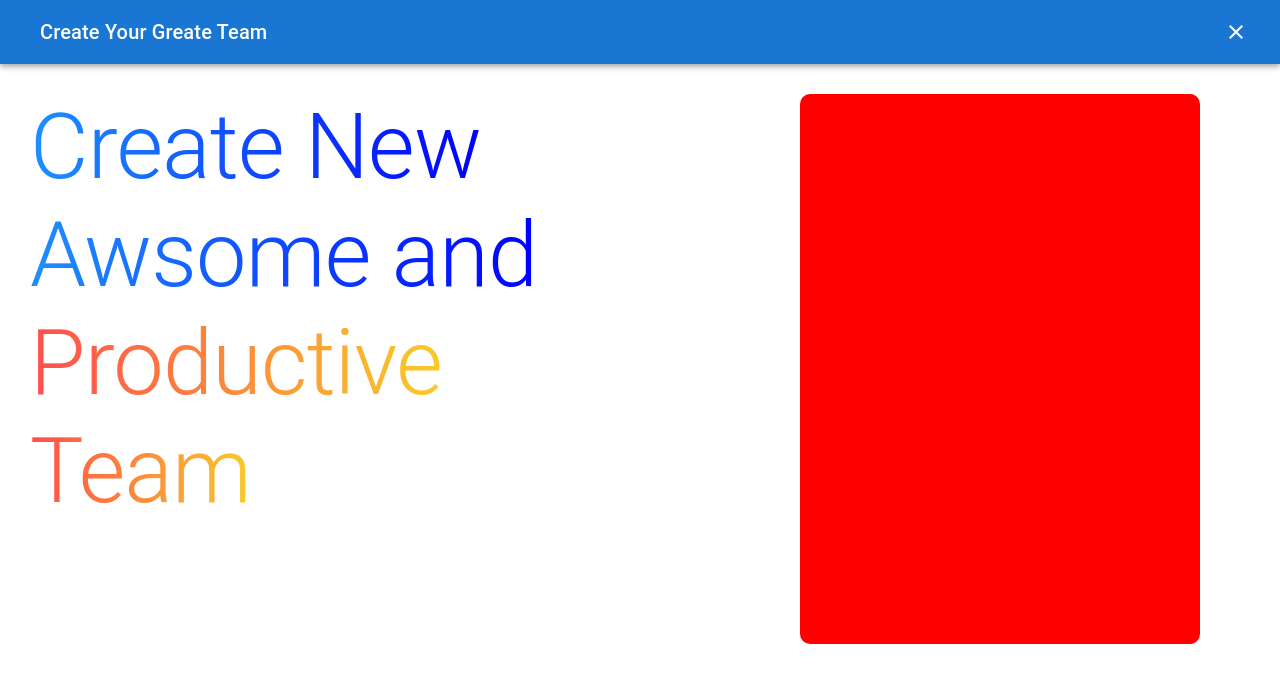
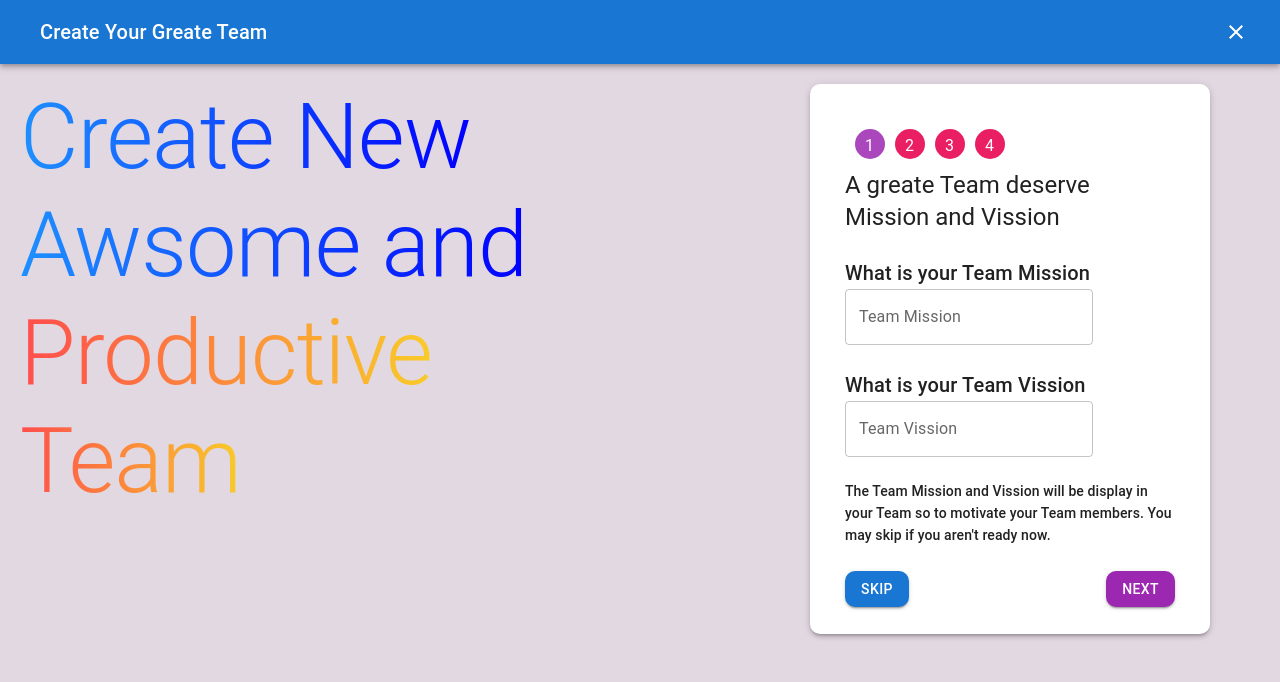
Before and after one commit to RamazaniMwemedi/Covale-Web-Version, a Next.js app in the folder soga/: page /components/CreateTeam in a window 1280 px wide. Shown: the top 682 px of the page. Built offline with nearby package versions, Linux system fonts and the light colour scheme.

Commit message:
Added 2 components which are for TeamNamingForm and TeamMissionVission

```diff
--- a/soga/pages/components/CreateTeam.js
+++ b/soga/pages/components/CreateTeam.js
@@ -13,12 +13,17 @@ import CloseIcon from "@mui/icons-material/Close";
 import Slide from "@mui/material/Slide";
 import PropTypes from "prop-types";
 import { Box } from "@mui/system";
+import { lightBlue, purple } from "@mui/material/colors";
+
+import { Checkbox, Paper, TextField } from "@mui/material";
+import { useTheme } from "@emotion/react";
 
 const Transition = React.forwardRef(function Transition(props, ref) {
   return <Slide direction="left" ref={ref} {...props} />;
 });
 
 const CreateTeam = ({ toggleShowTeam }) => {
+  const theme = useTheme();
   return (
     <div>
       <Dialog
@@ -43,12 +48,16 @@ const CreateTeam = ({ toggleShowTeam }) => {
           </Toolbar>
         </AppBar>
         {/* Body */}
+
         <Box
           sx={{
             display: "flex",
             justifyContent: "space-between",
-
-            margin: "30px",
+            backgroundColor: theme.colors.background,
+            height: "100vh",
+            width: "100vw",
+            margin: "0px",
+            padding: "20px",
           }}
         >
           {/* Left */}
@@ -87,15 +96,31 @@ const CreateTeam = ({ toggleShowTeam }) => {
             </Typography>
           </Box>
           {/* Right */}
-          <Box
+          <Paper
             sx={{
               height: "550px",
               width: "400px",
-              backgroundColor: "red",
               borderRadius: "10px",
-              marginRight:"50px"
+              marginRight: "50px",
+              padding: "35px",
             }}
-          ></Box>
+            elevation={3}
+          >
+            <Box
+              sx={{
+                display: "flex",
+                width: "fit-content",
+                margin: "10px",
+                gap: "10px",
+              }}
+            >
+              <Step number={1} passed={true} />
+              <Step number={2} passed={false} />
+              <Step number={3} passed={false} />
+              <Step number={4} passed={false} />
+            </Box>
+            <TeamMissionVission />
+          </Paper>
         </Box>
       </Dialog>
     </div>
@@ -104,3 +129,124 @@ const CreateTeam = ({ toggleShowTeam }) => {
 CreateTeam.propTypes = {};
 
 export default CreateTeam;
+
+const TeamNamingForm = ({ teamNameChangeHAndler }) => {
+  const label = { inputProps: { "aria-label": "Checkbox demo" } };
+  return (
+    <Box>
+      <Typography variant="h6">How would you like to name your team</Typography>
+      <br />
+      <TextField
+        id="outlined-basic"
+        color="secondary"
+        label="Team Name"
+        variant="outlined"
+        sx={{
+          borderRadius: "10px",
+        }}
+      />
+      <br />
+      <br />
+      <Box sx={{ display: "flex", justifyContent: "space-between" }}>
+        <Typography variant="h6">Would you like it to be private ?</Typography>
+        <Checkbox {...label} defaultChecked color="secondary" />
+      </Box>
+      <br />
+      <Typography variant="subtitle2">
+        By Private, we mean it won't be visible by people whom are not members
+        or not invited
+      </Typography>
+      <br />
+      <br />
+      <Box sx={{}}>
+        <Button
+          variant="contained"
+          color="secondary"
+          sx={{
+            borderRadius: "10px",
+          }}
+        >
+          Next
+        </Button>
+      </Box>
+    </Box>
+  );
+};
+
+const TeamMissionVission = () => {
+  return (
+    <Box>
+      <Typography variant="h5">
+        A greate Team deserve Mission and Vission
+      </Typography>
+      <br />
+      <Typography variant="h6">What is your Team Mission </Typography>
+      <TextField
+        id="outlined-basic"
+        color="secondary"
+        label="Team Mission"
+        variant="outlined"
+        sx={{
+          borderRadius: "10px",
+        }}
+      />
+      <br />
+      <br />
+      <Typography variant="h6">What is your Team Vission </Typography>
+      <TextField
+        id="outlined-basic"
+        color="secondary"
+        label="Team Vission"
+        variant="outlined"
+        sx={{
+          borderRadius: "10px",
+        }}
+      />
+      <br />
+      <br />
+      <Typography variant="subtitle2">
+        The Team Mission and Vission will be display in your Team so to motivate
+        your Team members. You may skip if you aren't ready now.
+      </Typography>
+      <br />
+      <Box sx={{ display: "flex", justifyContent: "space-between" }}>
+        <Button
+          variant="contained"
+          color="primary"
+          sx={{
+            borderRadius: "10px",
+          }}
+        >
+          Skip
+        </Button>
+        <Button
+          variant="contained"
+          color="secondary"
+          sx={{
+            borderRadius: "10px",
+          }}
+        >
+          Next
+        </Button>
+      </Box>
+    </Box>
+  );
+};
+
+const Step = ({ number, passed }) => {
+  return (
+    <Box
+      sx={{
+        backgroundColor: passed ? "#ab47bc" : "#e91e63",
+        borderRadius: "30px",
+        padding: "5px",
+        paddingLeft: "10px",
+        color: "white",
+        width: 30,
+        height: 30,
+      }}
+    >
+      <Typography>{number}</Typography>
+    </Box>
+  );
+};
```
